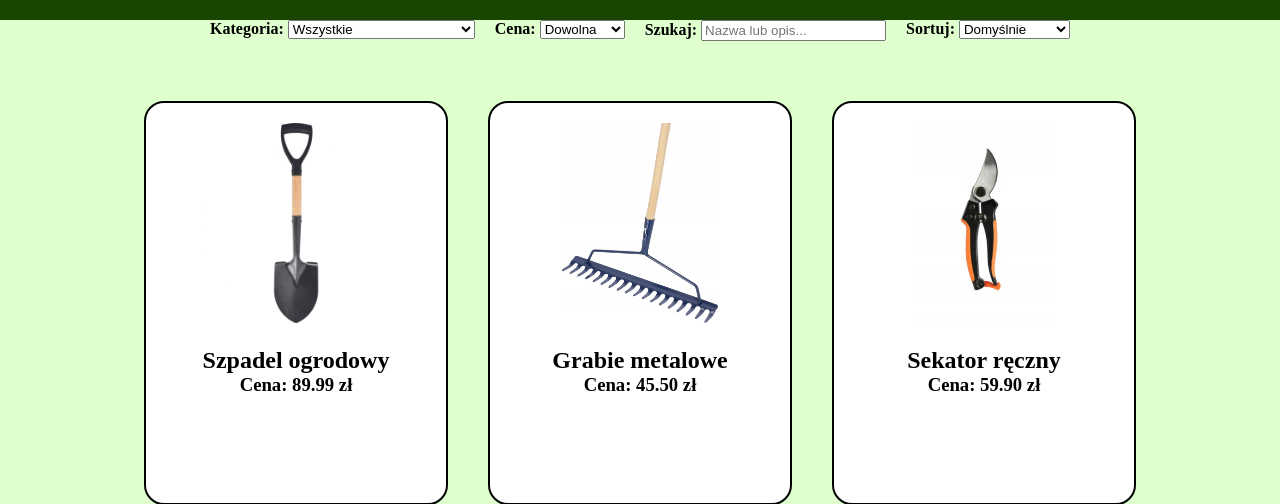
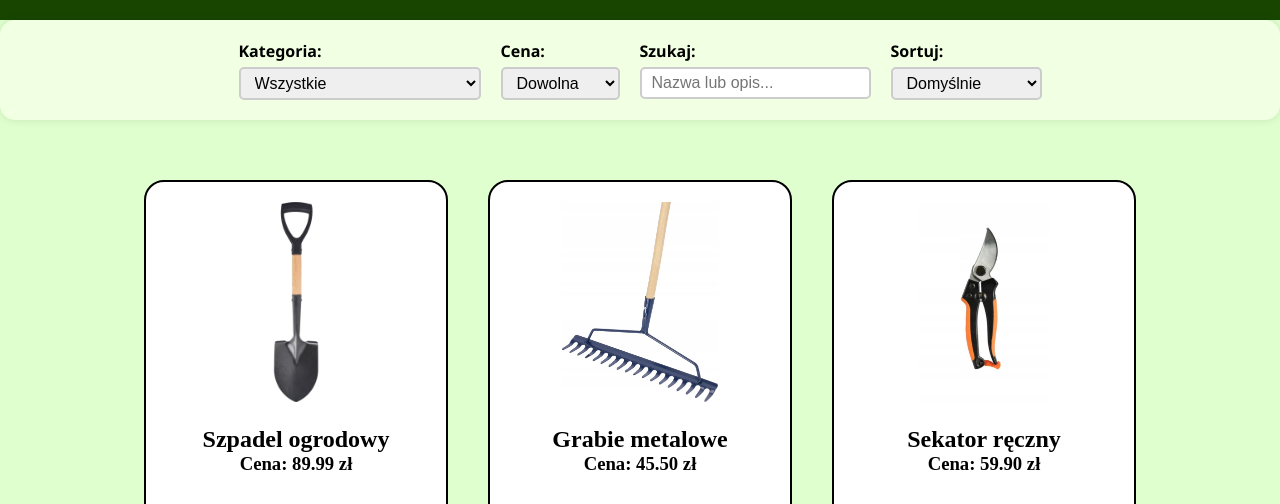
Before and after one commit to HrabiaRyszard/SklepZCzolgami, a PHP site: page /products.php in a window 1280 px wide. Shown: the part 120-624 px from the top of the page. Run offline with PHP 8.4, Linux system fonts and the light colour scheme; data comes from the database, SQL or seed files in the repository.

Commit message:
Add files via upload

```diff
--- a/style/styl.css
+++ b/style/styl.css
@@ -196,3 +196,30 @@ main{
 .iconButton:focus {
     outline: none;
 }
+.filters {
+    flex-wrap: wrap;
+    gap: 20px;
+    justify-content: center;
+    display: flex;
+    background-color: #f1ffe2;
+    padding: 20px;
+    border-radius: 15px;
+    box-shadow: 0 0 10px rgba(0, 0, 0, 0.1);
+}
+
+.filters label {
+    font-weight: bold;
+    font-family: 'Segoe UI', sans-serif;
+    display: flex;
+    flex-direction: column;
+    align-items: flex-start;
+}
+
+.filters select,
+.filters input {
+    padding: 5px 10px;
+    border: 2px solid #ccc;
+    border-radius: 5px;
+    font-size: 16px;
+    margin-top: 5px;
+}
```
